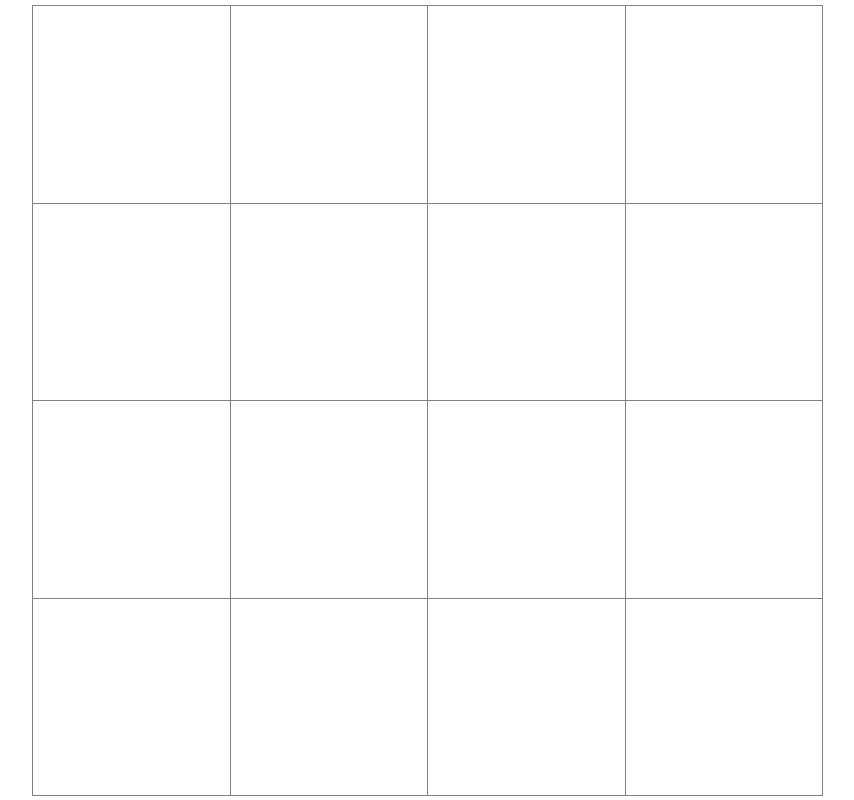
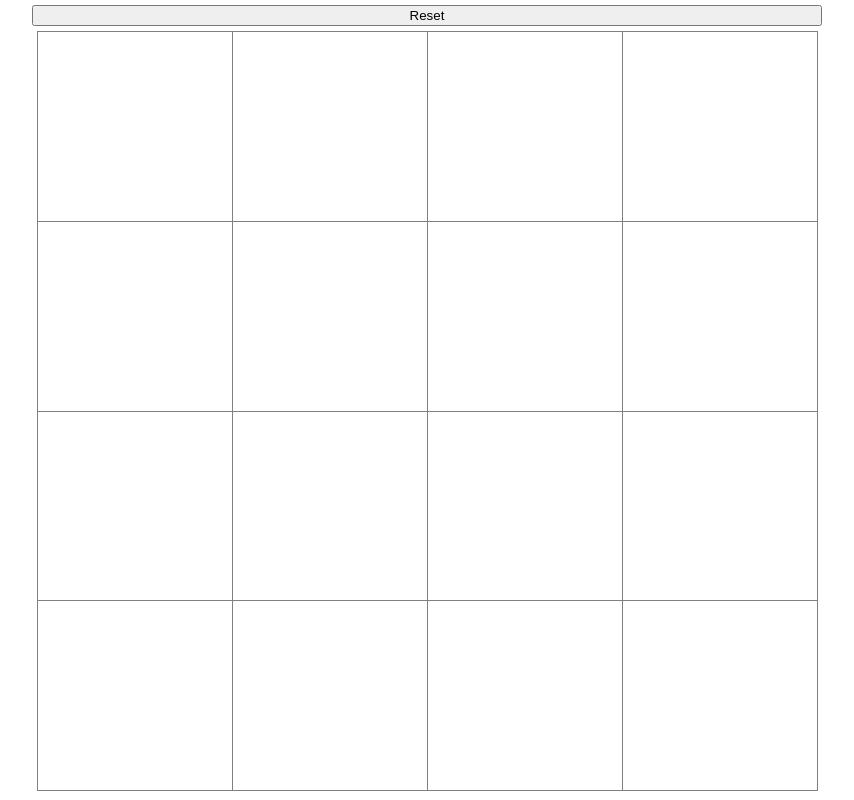
Before and after one commit to Everardos/etch-a-sketch, a plain HTML site: page index.html in a window 1280 px wide. Shown: the whole page, without its empty margins (213-1067 px from the left). Drawn offline with Linux system fonts and the light colour scheme.

Commit message:
Add reset button and fix size of game container

```diff
--- a/index.html
+++ b/index.html
@@ -8,6 +8,7 @@
         <script src="./js/script.js" defer></script>
     </head>
     <body>
+        <button>Reset</button>
         <div class="etch-a-sketch">
         </div>
     </body>
--- a/styles.css
+++ b/styles.css
@@ -1,21 +1,23 @@
 body {
     box-sizing: border-box;
-    height: 100%;
-    width: 100%;
-    margin: 0;
-    display: flex;
-    justify-content: center;
-    align-items: center;
-}
-
-.etch-a-sketch {
-    box-sizing: inherit;
-    height:100vh;
+    height: 100vh;
     width: 100vh;
+    margin: 0px auto;
     display: flex;
     flex-direction: column;
     justify-content: center;
     align-items: stretch;
+    padding: 5px;
+}
+
+
+.etch-a-sketch {
+    box-sizing: inherit;
+    display: flex;
+    flex-direction: column;
+    justify-content: center;
+    align-items: stretch;
+    flex-grow: 1;
     padding: 5px;
 }
 
```
